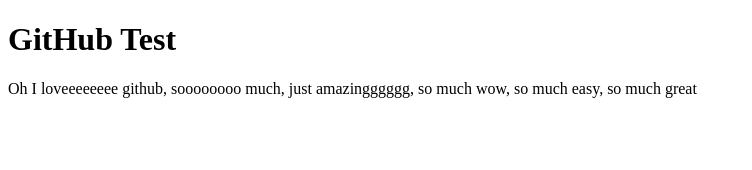
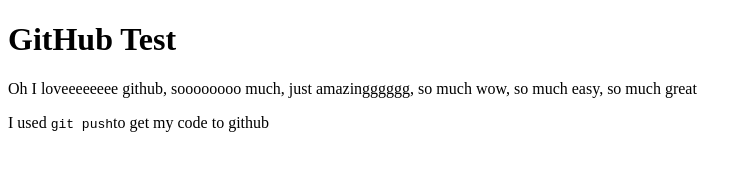
Before and after one commit to Alona56/github-test, a plain HTML site: page index.html in a window 1280 px wide. Shown: the whole page, without its empty margins (0-752 px from the left). Drawn offline with Linux system fonts and the light colour scheme.

Commit message:
Update index.html

```diff
--- a/index.html
+++ b/index.html
@@ -6,6 +6,7 @@
 <body>
 	<h1>GitHub Test</h1>
 	<p>Oh I loveeeeeeee github, soooooooo much, just amazingggggg, so much wow, so much easy, so much great</p>
+	<p>I used <code>git push</code>to get my code to github</p>
 
 
 </body>
```
